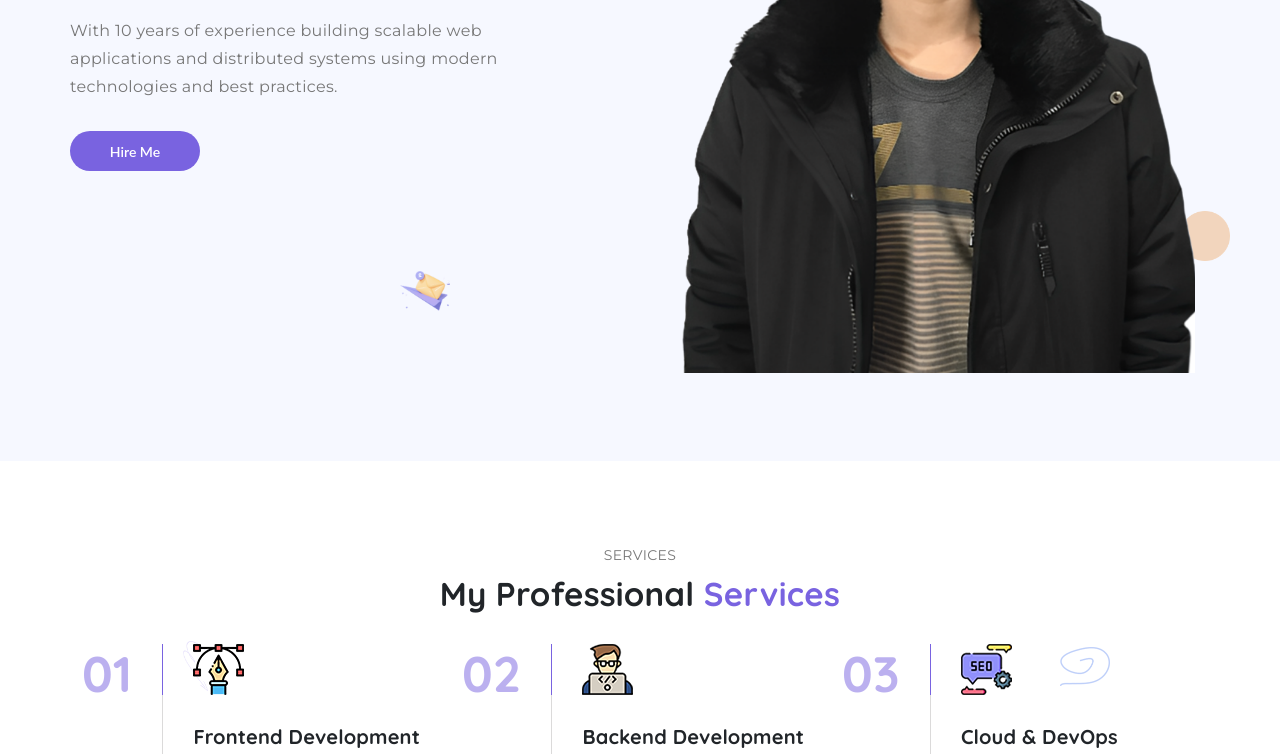
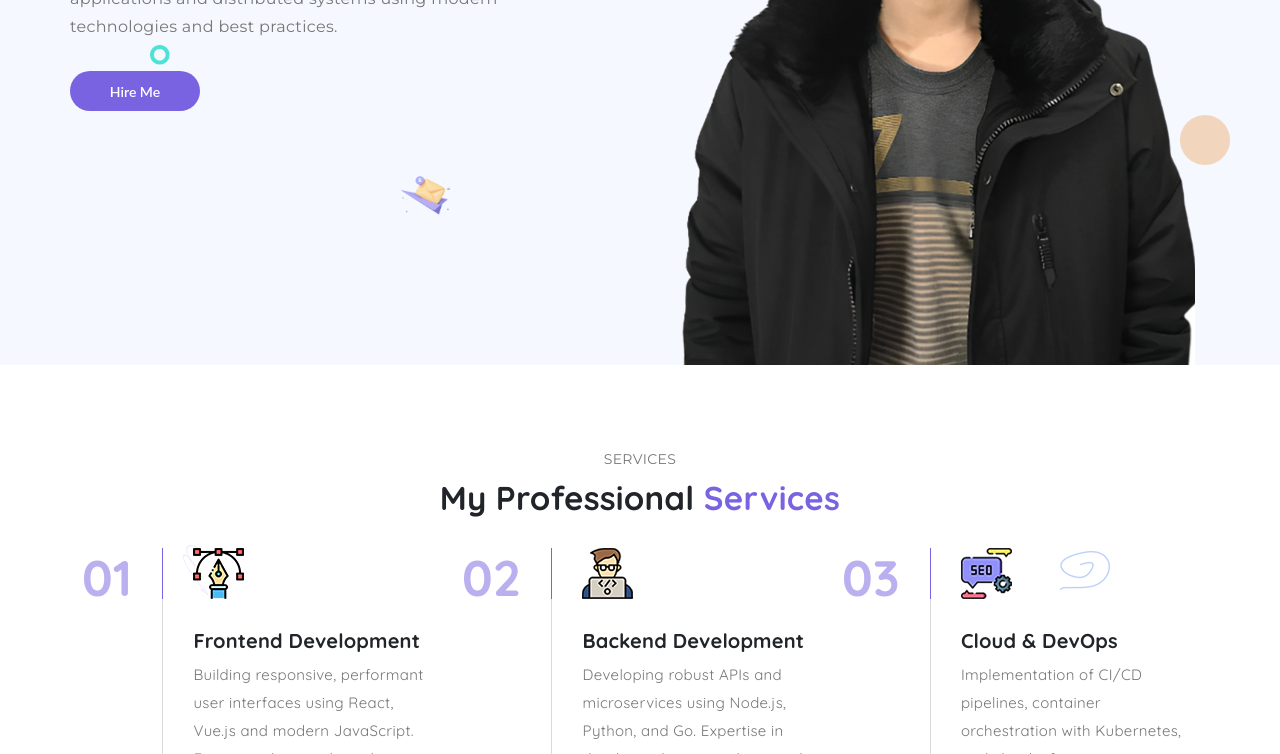
Before and after one commit to lavendar-k/my-portfolio, a plain HTML site: page index.html in a window 1280 px wide. Shown: the part 419-1173 px from the top of the page. Drawn offline with Linux system fonts and the light colour scheme; files whose address does not match are found by name; a web font is replaced by a local one.

Commit message:
feat: fix minor css

```diff
--- a/assets/css/style.css
+++ b/assets/css/style.css
@@ -168,6 +168,10 @@
 
 .padding-tb-80 {
   padding: 80px 0;
+}
+
+.padding-t-80 {
+  padding: 80px 0 0 0;
 }
 
 .padding-b-80 {
@@ -839,7 +843,7 @@
   background-position: center;
   background-size: cover;
   position: absolute;
-  bottom: -1px;
+  bottom: 0px;
   left: 0;
   z-index: 5;
 }
@@ -895,7 +899,7 @@
 }
 .bx-home .profile-img {
   height: 100%;
-  padding: 0 15px;
+  padding: 0 15px 0;
   position: relative;
   display: -webkit-box;
   display: -ms-flexbox;
@@ -918,7 +922,7 @@
 }
 .bx-home .basic-details .info {
   max-width: 500px;
-  height: 90vh;
+  height: 75vh;
   display: -webkit-box;
   display: -ms-flexbox;
   display: flex;
--- a/index.html
+++ b/index.html
@@ -29,7 +29,7 @@
     </div>
     <header class="bg bx-static">
       <div class="container">
-        <div class="nav-sec padding-b-50">
+        <div class="nav-sec">
           <nav class="navbar navbar-expand-lg navbar-dark">
             <div class="container-fluid">
               <a class="navbar-brand" href="index.html"><img src="assets/img/logo/logo.png" alt="logo" /></a>
@@ -65,7 +65,7 @@
         </div>
       </div>
     </header>
-    <section id="home" class="bx-home home-section bx-section padding-tb-80 bg-shape-hero">
+    <section id="home" class="bx-home home-section bx-section bg-shape-hero padding-t-80">
       <img id="shape1" class="parallax" src="assets/img/bg/shape-1.png" alt="shape" />
       <img id="shape2" class="parallax top" src="assets/img/bg/shape-2.png" alt="shape" />
       <img id="shape3" class="parallax left top" src="assets/img/bg/shape-3.png" alt="shape" />
```
